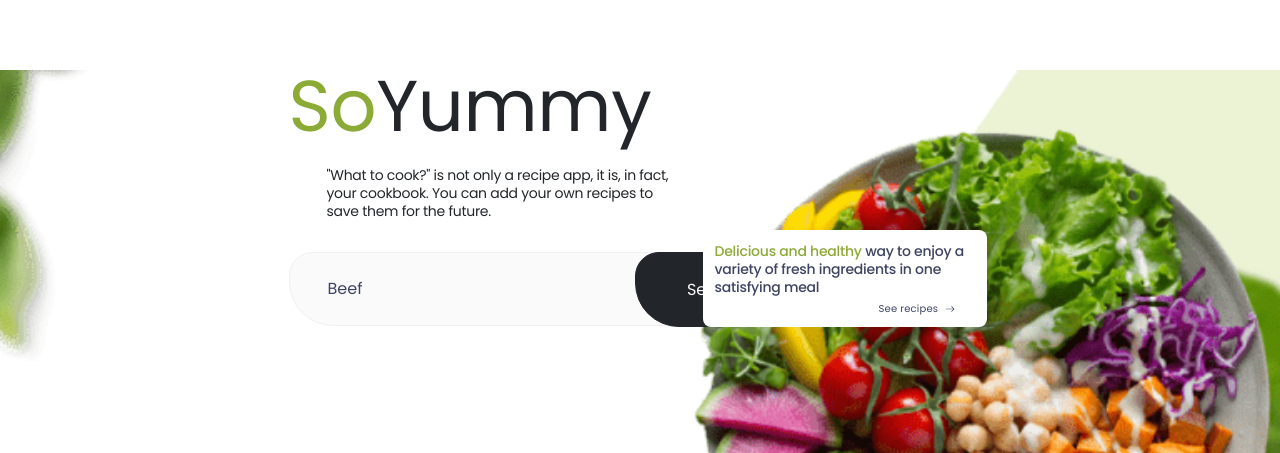
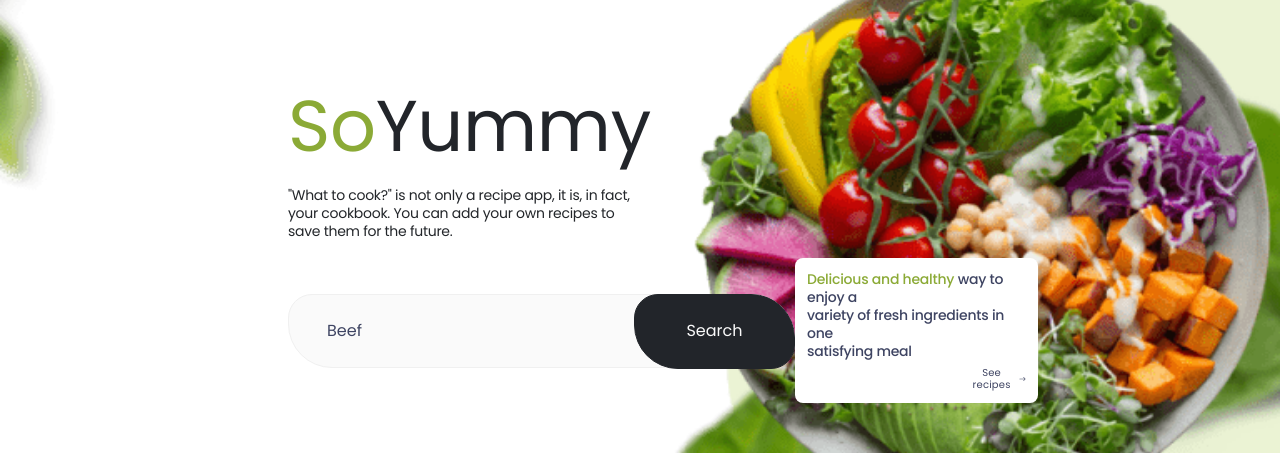
Before and after one commit to VladosSid/project-fullstack-frontend, a React (Create React App) app: page /project-fullstack-frontend/home in a window 1280 px wide. Shown: the part 134-587 px from the top of the page. Built offline with nearby package versions, Linux system fonts and the light colour scheme; no server answers.

Commit message:
upd resize

```diff
--- a/src/components/MainPageHero/MainPageHero.styled.js
+++ b/src/components/MainPageHero/MainPageHero.styled.js
@@ -38,9 +38,9 @@ export const MPHeroBG = styled.section`
   }
 
   @media ${theme.device.tablet} {
-    width: 100%;
-    height: 640px;
-
+    /* width: 100%; */
+    padding-top: 224px;
+    padding-bottom: 168px;
     background-repeat: no-repeat;
     background-image: url('${tablet_bg}');
     background-size: cover;
@@ -49,30 +49,24 @@ export const MPHeroBG = styled.section`
 
   @media ${theme.device.desktop} {
     padding-top: 226px;
+    padding-bottom: 224px;
     max-width: 1440px;
-    position: relative;
-
-    height: 800px;
     background-repeat: no-repeat;
     background-image: url('${desktop_bg}');
     background-size: cover;
-    /* background-position: center center; */
+    background-position: center center;
   }
 `;
 
 export const MPContainer = styled.div`
-  /* @media screen and (max-width: 767px) {
-    position: relative;
-    width: 307px;
+  @media screen and (min-width: 768px) {
+    width: 704px;
     margin: 0 auto;
+    padding: 0 32px;
   }
-  @media ${theme.device.tablet} and (max-width: 1303px) {
-    position: relative;
-    width: 703px;
-    margin: 0 auto;
-  } */
+
+  /* position: relative; */
   @media ${theme.device.desktop} {
-    /* position: relative; */
     width: 1240px;
     margin: 0 auto;
     padding: 0 32px;
@@ -80,19 +74,16 @@ export const MPContainer = styled.div`
 `;
 export const MPHeroSection = styled.div`
   @media screen and (max-width: 767px) {
-    position: relative;
     width: 307px;
     margin: 0 auto;
   }
   @media ${theme.device.tablet} and (max-width: 1303px) {
-    position: relative;
+    /* position: relative;
     width: 703px;
-    margin: 0 auto;
+    margin: 0 auto; */
   }
   @media ${theme.device.desktop} {
     /* position: relative; */
-
-    padding: 0 32px;
   }
 `;
 
@@ -105,7 +96,7 @@ export const MPHeroTitle = styled.h1`
   line-height: 1;
 
   letter-spacing: -0.005em;
-  margin-top: 132px;
+
   margin-bottom: 14px;
   span {
     color: #22252a;
@@ -114,25 +105,24 @@ export const MPHeroTitle = styled.h1`
     text-align: center;
   }
   @media ${theme.device.tablet} {
-    /* margin-left: 32px; */
-    margin-top: 204px;
     margin-bottom: 24px;
     font-size: 72px;
   }
   @media ${theme.device.desktop} {
-    /* margin-left: 100px; */
-    margin-top: 0px;
     margin-bottom: 14px;
-
     font-size: 100px;
-
-    /* width: 465px; */
   }
 `;
 
 export const MDHeroFlex = styled.div`
+  @media ${theme.device.tablet} {
+    display: flex;
+    justify-content: space-between;
+    align-items: center;
+  }
   @media ${theme.device.desktop} {
     display: flex;
+    justify-content: space-between;
   }
 `;
 export const MPHeroText = styled.span`
@@ -152,8 +142,7 @@ export const MPHeroText = styled.span`
     margin: 0 auto 364px;
   }
   @media ${theme.device.tablet} {
-    margin-left: 38px;
-    margin-bottom: 32px;
+    margin-bottom: 18px;
     width: 362px;
     font-size: 14px;
     line-height: 1.29;
@@ -161,7 +150,6 @@ export const MPHeroText = styled.span`
   }
   @media ${theme.device.desktop} {
     margin-left: 0px;
-
     margin-bottom: 50px;
     width: 465px;
     font-size: 18px;
@@ -185,28 +173,19 @@ export const MPHeroProduct = styled.span`
   border-radius: 8px;
 
   @media screen and (max-width: 767px) {
-    position: absolute;
     padding: 8px;
     top: 303px;
     right: 0px;
   }
 
   @media ${theme.device.tablet} and (max-width: 1303px) {
-    position: absolute;
     width: 260px;
-
-    right: 5px;
-    top: 160px;
-
     padding: 12px;
     font-size: 14px;
     line-height: 1.29;
   }
   @media ${theme.device.desktop} {
     width: 298px;
-
-    /* right: 100px;
-    top: 236px; */
     padding: 16px;
     font-size: 14px;
     line-height: 1.43;
--- a/src/components/SearchForm/SearchForm.styled.js
+++ b/src/components/SearchForm/SearchForm.styled.js
@@ -13,9 +13,9 @@ export const SearchesForm = styled.form`
   @media screen and (min-width: 768px) {
     margin-bottom: ${props => (props.marginBottom ? '28px' : 0)};
   }
-  @media screen and (min-width: 1240px) {
+  /* @media screen and (min-width: 1240px) {
     margin-right: ${props => props.page === 'main' && '200px'};
-  }
+  } */
   /* margin-top: 0px; */
 `;
 
--- a/src/pages/MainPage/MainPage.jsx
+++ b/src/pages/MainPage/MainPage.jsx
@@ -30,9 +30,9 @@ export default function MainPage() {
   const [quantity, setQuantity] = useState(() => {
     const width = window.innerWidth;
 
-    if (width >= 1240) {
+    if (width >= 1304) {
       return 4;
-    } else if (width >= 768 && width < 1240) {
+    } else if (width >= 768 && width < 1304) {
       return 2;
     } else {
       return 1;
@@ -43,9 +43,9 @@ export default function MainPage() {
     const handleWindowResize = () => {
       const width = window.innerWidth;
 
-      if (width >= 1240) {
+      if (width >= 1304) {
         setQuantity(4);
-      } else if (width >= 768 && width < 1240) {
+      } else if (width >= 768 && width < 1304) {
         setQuantity(2);
       } else {
         setQuantity(1);
@@ -102,9 +102,8 @@ export default function MainPage() {
   return (
     <ContainerWrapper>
       <MainPageHero onSubm={handleFormSubmit} />
-      <MainContainer>
-        <Section>
-          {' '}
+      <Section>
+        <MainContainer>
           <Container>
             {Object.entries(RecipesByCategory).map(([category, recipes]) => (
               <div key={category}>
@@ -128,8 +127,8 @@ export default function MainPage() {
           <MPButton onClick={() => handleCategoryClick('Breakfast')}>
             Other categories
           </MPButton>
-        </Section>
-      </MainContainer>
+        </MainContainer>
+      </Section>
     </ContainerWrapper>
   );
 }
--- a/src/pages/MainPage/MainPage.styled.js
+++ b/src/pages/MainPage/MainPage.styled.js
@@ -18,8 +18,11 @@ export const ContainerWrapper = styled.div`
 export const Section = styled.section`
   padding-bottom: 100px;
   @media screen and (min-width: 768px) {
+    padding-top: 72px;
+    padding-bottom: 100px;
   }
   @media ${theme.device.desktop} {
+    padding-top: 100px;
     padding-bottom: 118px;
   }
 `;
```
